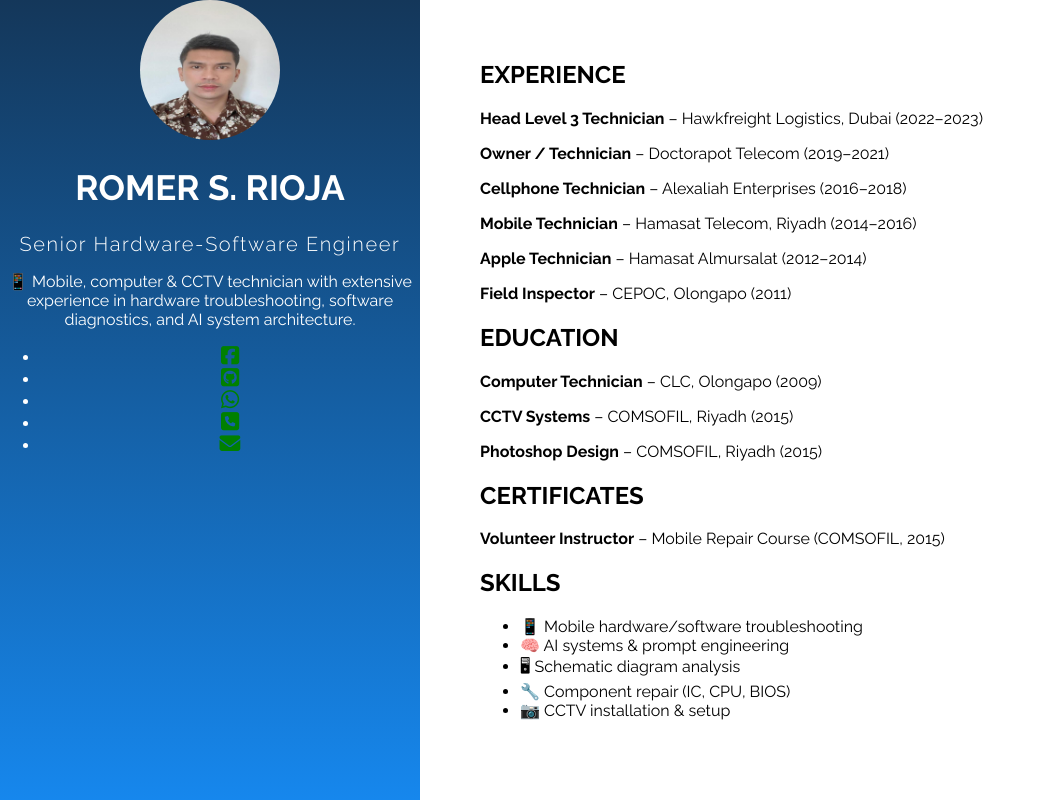
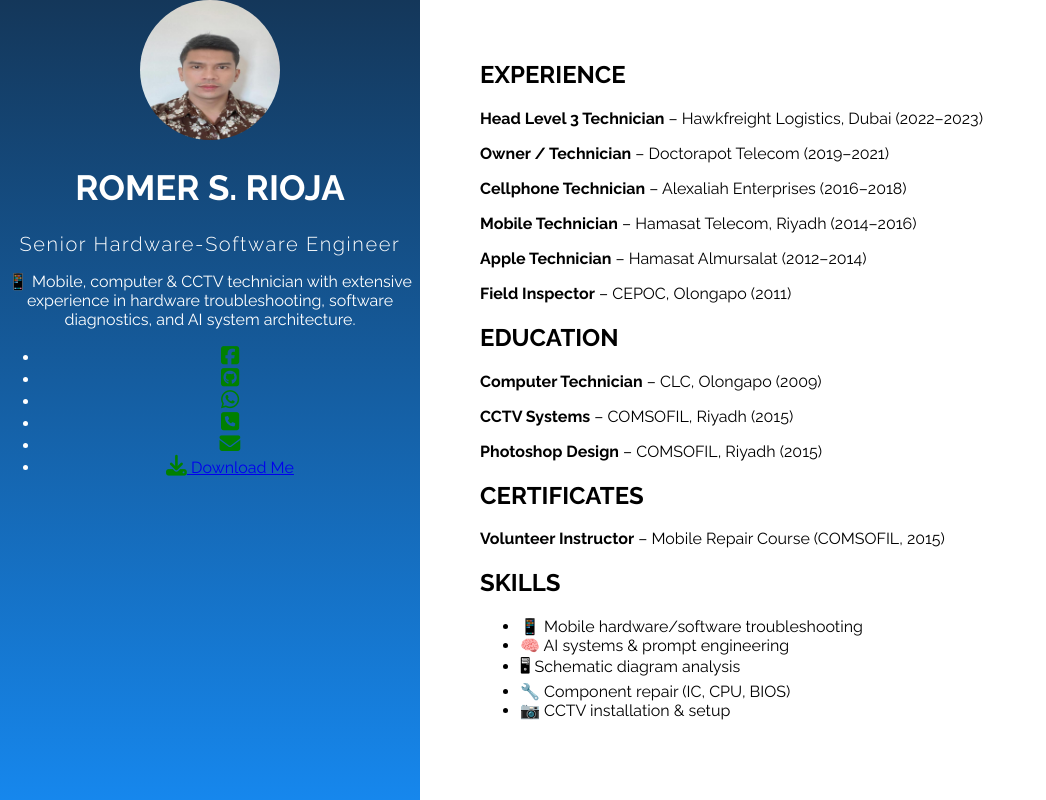
Before and after one commit to HiddenLayer-24/MY-UPDATE-CV, a plain HTML site: page index.html in a window 1280 px wide. Shown: the whole page, without its empty margins (0-1046 px from the left). Drawn offline with Linux system fonts and the light colour scheme.

Commit message:
Update index.html

```diff
--- a/index.html
+++ b/index.html
@@ -29,6 +29,9 @@
           <li><a href="https://wa.me/639610987953"><i class="fa fa-whatsapp"></i></a></li>
           <li><a href="tel:+639610987953"><i class="fa fa-phone-square"></i></a></li>
           <li><a href="mailto:romerrioja@gmail.com"><i class="fa fa-envelope"></i></a></li>
+
+          <li><a href="Romer_CV_A4.pdf" download><i class="fa fa-download"></i> Download Me</a></li>
+
          </ul>
       </div>
     </div>
```
